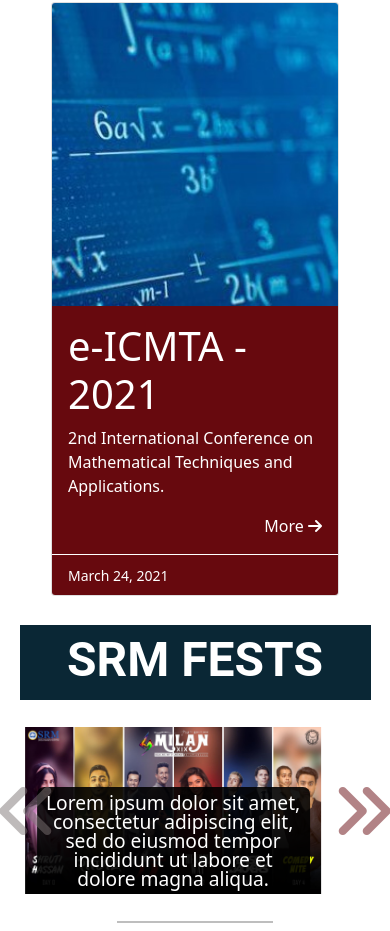
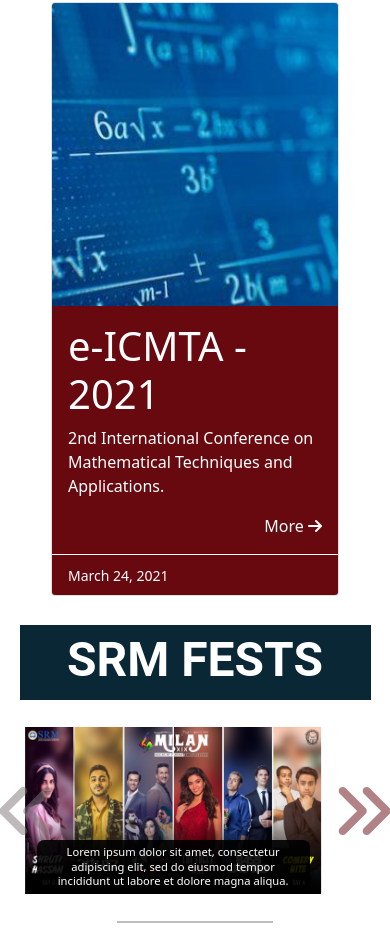
Before and after one commit to Darshil-Papalkar/timepass, a plain HTML site: page events.html in a window 390 px wide. Shown: the part 1639-2570 px from the top of the page. Drawn offline with nearby package versions, Linux system fonts and the light colour scheme.

Commit message:
Update events.css

```diff
--- a/css/events.css
+++ b/css/events.css
@@ -225,6 +225,14 @@
     }
 }
 
+@media screen and (max-width: 700px){
+    .fest-content{
+        margin: 2% 3%;
+        font-size: 0.9rem;
+        line-height: 1.1rem;
+    }
+}
+
 @media screen and (max-width: 508px){
 
     .carousel-item{
@@ -252,9 +260,16 @@
 
     .fest-content{
         margin: 2% 3%;
+        font-size: 0.7rem;
+        line-height: 0.9rem;
     }
 }
 
-@media screen and (max-width: 345px){
+@media screen and (max-width: 375px){
 
+    .fest-content{
+        margin: 2% 3%;
+        font-size: 0.6rem;
+        line-height: 0.8rem;
+    }
 }
```
